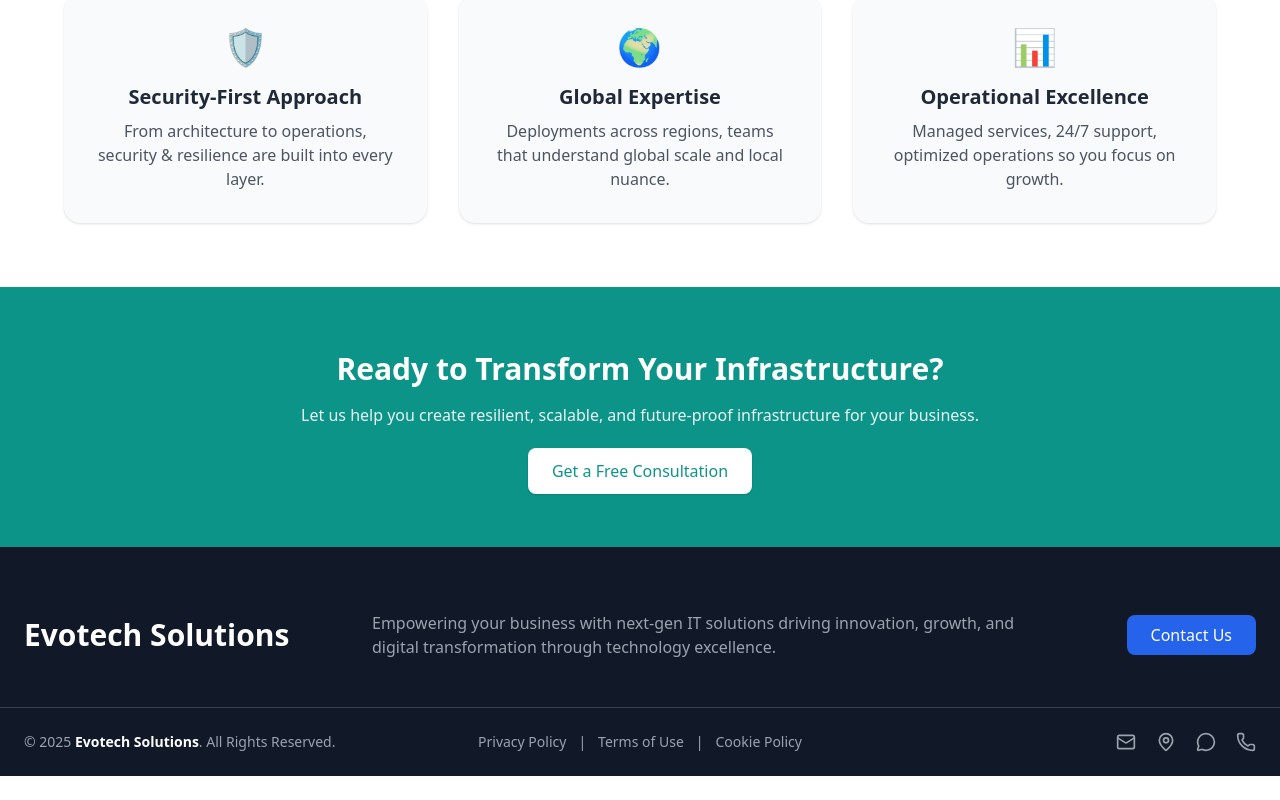
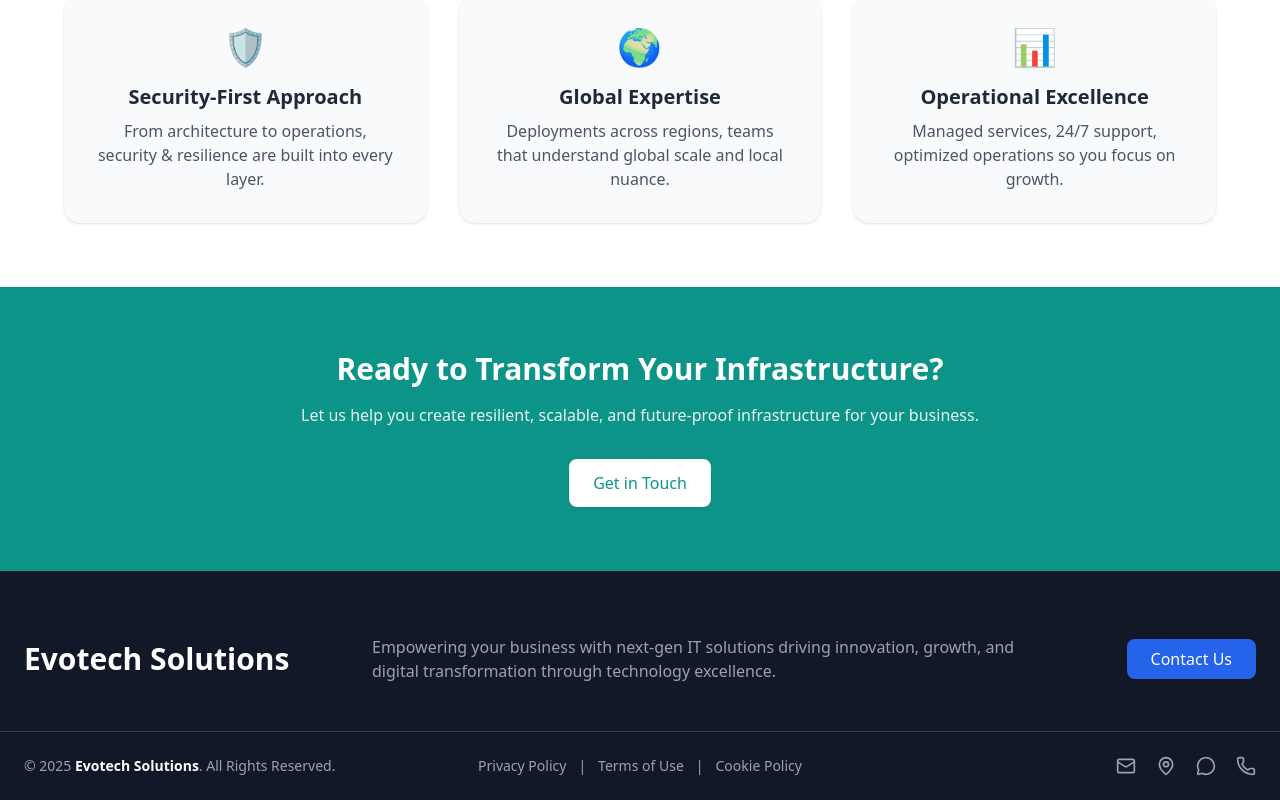
Before and after one commit to sowmyakota-mv/Evotech, a React (Vite) app in the folder evotech/: page /services/cloud-infrastructure in a window 1280 px wide. Shown: the part 1821-2621 px from the top of the page. Before the commit the page ends 2597 px from the top, so only its background shows below. Built offline with nearby package versions, Linux system fonts and the light colour scheme.

Commit message:
first commit

```diff
--- a/evotech/src/components/ContactSection.tsx
+++ b/evotech/src/components/ContactSection.tsx
@@ -172,7 +172,7 @@ export function ContactSection() {
                     Phone Number <span className="text-red-400">*</span>
                   </label>
                   <PhoneInput
-                    country={"in"}
+                    country={"gb"}
                     value={formData.phone}
                     onChange={handlePhoneChange}
                     inputStyle={{
--- a/evotech/src/components/FooterSection.tsx
+++ b/evotech/src/components/FooterSection.tsx
@@ -1,7 +1,9 @@
 import { Mail, Phone, MapPin, MessageCircle } from "lucide-react";
 import ScrollAnimation from "./Animations/ScrollAnimations";
+import { useNavigate } from "react-router-dom";
 
 export function Footer() {
+    const navigate=useNavigate()
   return (
     <footer className="bg-gray-900 text-gray-300 pt-16 pb-6">
       <ScrollAnimation direction="up">
@@ -16,7 +18,7 @@ export function Footer() {
             growth, and digital transformation through technology excellence.
           </p>
 
-          <button className="bg-blue-600 hover:bg-blue-700 text-white px-6 py-2 rounded-lg font-medium transition-all whitespace-nowrap">
+          <button onClick={()=>navigate("/contact-us")} className="bg-blue-600 hover:bg-blue-700 text-white px-6 py-2 rounded-lg font-medium transition-all whitespace-nowrap">
             Contact Us
           </button>
         </div>
--- a/evotech/src/components/Header.tsx
+++ b/evotech/src/components/Header.tsx
@@ -97,7 +97,7 @@ export function Header() {
         {/* Desktop CTA */}
         <div className="hidden md:block">
           <Link
-            to="/contact"
+            to="/contact-us"
             className="inline-block px-4 py-2 bg-blue-600 text-white rounded-lg hover:bg-blue-700 transition"
           >
             Get a Quote
@@ -187,7 +187,7 @@ export function Header() {
             )
           )}
           <Link
-            to="/contact"
+            to="/contact-us"
             onClick={() => setIsOpen(false)}
             className="block px-4 py-3 mt-2 bg-blue-600 text-white text-center rounded-lg mx-4 mb-4"
           >
--- a/evotech/src/pages/BrandingCreativeDesign.tsx
+++ b/evotech/src/pages/BrandingCreativeDesign.tsx
@@ -1,8 +1,9 @@
 // src/pages/BrandingCreativeDesign.tsx
-
+import { useNavigate } from "react-router-dom";
 import ScrollAnimation from "../components/Animations/ScrollAnimations";
 
 export function BrandingCreativeDesign() {
+    const navigate=useNavigate()
   return (
     <main id="/services/branding-creative-design" className="pt-16 bg-gray-50 text-gray-800">
       {/* Hero Section */}
@@ -162,12 +163,11 @@ export function BrandingCreativeDesign() {
           <p className="mb-8 opacity-90">
             Let’s craft a creative identity, visuals and user experience that reflect your ambition and engage your audience.
           </p>
-          <a
-            href="/contact"
-            className="px-6 py-3 bg-white text-rose-600 font-medium rounded-lg shadow hover:bg-gray-100 transition"
-          >
-            Initiate a Creative Consultation
-          </a>
+          <button
+            onClick={()=>navigate("/contact-us")}
+            className="px-6 py-3 bg-white text-rose-600 font-medium rounded-lg shadow hover:bg-gray-100 transition">
+            Get in Touch
+          </button>
         </ScrollAnimation>
       </section>
     </main>
--- a/evotech/src/pages/CloudInfrastructure.tsx
+++ b/evotech/src/pages/CloudInfrastructure.tsx
@@ -1,8 +1,10 @@
 // src/pages/CloudInfrastructure.tsx
 import { CopyCheck } from "lucide-react";
 import ScrollAnimation from "../components/Animations/ScrollAnimations";
+import { useNavigate } from "react-router-dom";
 
 export function CloudInfrastructure() {
+    const navigate=useNavigate()
   return (
     <main id="/services/cloud-infrastructure" className="pt-16 bg-gray-50 text-gray-800">
       {/* Hero Section */}
@@ -167,12 +169,11 @@ export function CloudInfrastructure() {
           <p className="mb-8 opacity-90">
             Let us help you create resilient, scalable, and future-proof infrastructure for your business.
           </p>
-          <a
-            href="/contact"
-            className="px-6 py-3 bg-white text-teal-600 font-medium rounded-lg shadow hover:bg-gray-100 transition"
-          >
-            Get a Free Consultation
-          </a>
+          <button
+            onClick={()=>navigate("/contact-us")}
+            className="px-6 py-3 bg-white text-teal-600 font-medium rounded-lg shadow hover:bg-gray-100 transition">
+            Get in Touch
+          </button>
         </ScrollAnimation>
       </section>
     </main>
--- a/evotech/src/pages/ContactPage.tsx
+++ b/evotech/src/pages/ContactPage.tsx
@@ -147,7 +147,7 @@ const Contact = () => {
                           Phone Number <span className="text-red-400">*</span>
                         </label>
                         <PhoneInput
-                          country={"in"}
+                          country={"gb"}
                           value={formData.phone}
                           onChange={handlePhoneChange}
                           inputStyle={{
--- a/evotech/src/pages/CustomWebDevelopment.tsx
+++ b/evotech/src/pages/CustomWebDevelopment.tsx
@@ -1,7 +1,9 @@
 import { CheckCircle,  LucideCheckCircle } from "lucide-react";
 import ScrollAnimation from "../components/Animations/ScrollAnimations";
+import { useNavigate } from "react-router-dom";
 
 export function CustomWebDevelopment() {
+    const navigate=useNavigate()
   return (
     <main id="/services/web-development" className="pt-16 bg-gray-50 text-gray-800">
       {/* Hero Section */}
@@ -161,12 +163,12 @@ export function CustomWebDevelopment() {
             From concept to deployment  we transform your ideas into fast,
             reliable, and stunning websites.
           </p>
-          <a
-            href="/contact"
+          <button
+            onClick={()=>navigate("/contact-us")}
             className="px-6 py-3 bg-white text-blue-700 font-medium rounded-lg shadow hover:bg-gray-100 transition"
           >
             Get Started Today
-          </a>
+          </button>
         </ScrollAnimation>
       </section>
     </main>
--- a/evotech/src/pages/DigitalMarketingSEO.tsx
+++ b/evotech/src/pages/DigitalMarketingSEO.tsx
@@ -1,7 +1,9 @@
 // src/pages/DigitalMarketingSEO.tsx
+import { useNavigate } from "react-router-dom";
 import ScrollAnimation from "../components/Animations/ScrollAnimations";
 
 export function DigitalMarketingSEO() {
+    const navigate=useNavigate()
   return (
     <main className="pt-16 bg-gray-50 text-gray-800">
       {/* Hero Section */}
@@ -120,12 +122,12 @@ export function DigitalMarketingSEO() {
           <p className="mb-8 opacity-90">
             Connect with us to boost your ranking, expand your reach and increase your revenue through strategic digital marketing.
           </p>
-          <a
-            href="/contact"
+          <button
+            onClick={()=>navigate("/contact-us")}
             className="px-6 py-3 bg-white text-indigo-600 font-medium rounded-lg shadow hover:bg-gray-100 transition"
           >
-            Free Consultation
-          </a>
+           Get in Touch
+          </button>
         </ScrollAnimation>
       </section>
     </main>
--- a/evotech/src/pages/EcommerceSolutions.tsx
+++ b/evotech/src/pages/EcommerceSolutions.tsx
@@ -1,7 +1,9 @@
 import {  CheckCircle,  CheckSquareIcon } from "lucide-react";
 import ScrollAnimation from "../components/Animations/ScrollAnimations";
+import { useNavigate } from "react-router-dom";
 
 export function EcommerceSolutions() {
+    const navigate=useNavigate()
   return (
     <main id="/services/ecommerce" className="pt-16 bg-gray-50 text-gray-800">
       {/* Hero Section */}
@@ -217,12 +219,11 @@ export function EcommerceSolutions() {
             Let’s transform your business into a thriving online marketplace with
             secure, scalable, and innovative e-commerce solutions.
           </p>
-          <a
-            href="/contact"
-            className="px-6 py-3 bg-white text-indigo-700 font-medium rounded-lg shadow hover:bg-gray-100 transition"
-          >
-            Get a Free Consultation
-          </a>
+          <button
+            onClick={()=>navigate("/contact-us")}
+            className="px-6 py-3 bg-white text-indigo-700 font-medium rounded-lg shadow hover:bg-gray-100 transition">
+            Get started Today
+          </button>
         </ScrollAnimation>
       </section>
     </main>
--- a/evotech/src/pages/EnterpriseSoftwareIntegration.tsx
+++ b/evotech/src/pages/EnterpriseSoftwareIntegration.tsx
@@ -1,8 +1,10 @@
 // src/pages/EnterpriseSoftwareIntegration.tsx
 
+import { useNavigate } from "react-router-dom";
 import ScrollAnimation from "../components/Animations/ScrollAnimations";
 
 export function EnterpriseSoftwareIntegration() {
+    const navigate=useNavigate()
   return (
     <main id="/services/enterprise-software" className="pt-16 bg-gray-50 text-gray-800">
       {/* Hero Section */}
@@ -155,12 +157,11 @@ export function EnterpriseSoftwareIntegration() {
           <p className="mb-8 opacity-90">
             Let’s modernize your software ecosystem and unlock new levels of business value.
           </p>
-          <a
-            href="/contact"
-            className="px-6 py-3 bg-white text-teal-600 font-medium rounded-lg shadow hover:bg-gray-100 transition"
-          >
+          <button
+            onClick={()=>navigate("/contact-us")}
+            className="px-6 py-3 bg-white text-teal-600 font-medium rounded-lg shadow hover:bg-gray-100 transition">
             Get in Touch
-          </a>
+          </button>
         </ScrollAnimation>
       </section>
     </main>
```
